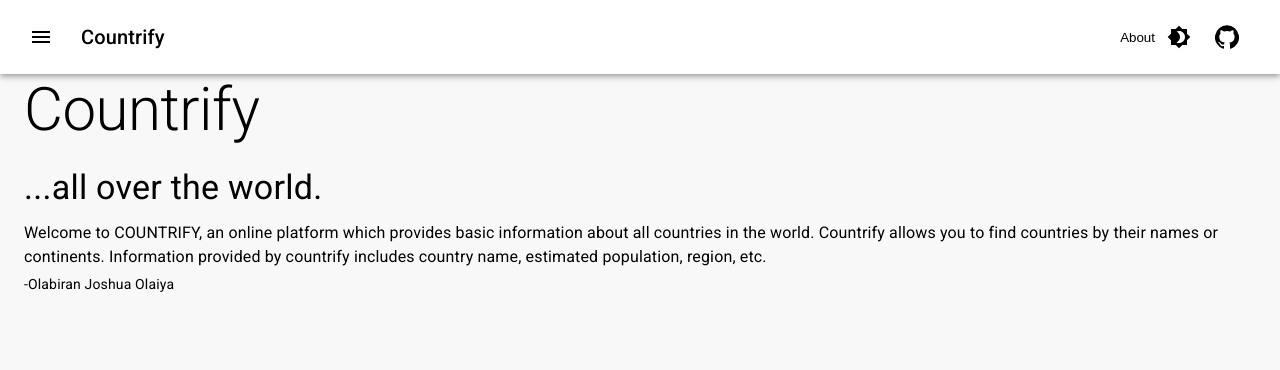
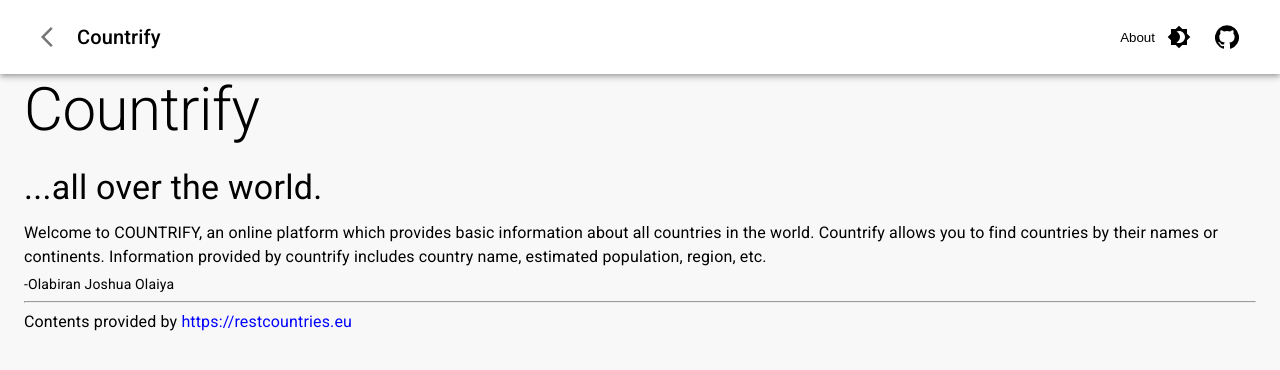
Before and after one commit to olabiranj/countrify, a React (Create React App) app: page /about in a window 1280 px wide. Shown: the top 370 px of the page. Built offline with nearby package versions, Linux system fonts and the light colour scheme; no server answers.

Commit message:
new features added

```diff
--- a/src/App.js
+++ b/src/App.js
@@ -52,7 +52,7 @@ function App () {
                 setCountries ={setCountries} />
             </Route>
             <Route path='/github' component={() => {
-              window.location.href = 'https://github.com/olabiranj';
+              window.location.href = 'https://github.com/olabiranj/countrify';
               return null;
             }} />
           </Switch>
--- a/src/components/Header.js
+++ b/src/components/Header.js
@@ -16,6 +16,7 @@ import CssBaseline from '@material-ui/core/CssBaseline';
 import List from '@material-ui/core/List';
 import Divider from '@material-ui/core/Divider';
 import MenuIcon from '@material-ui/icons/Menu';
+import ArrowBackIosIcon from '@material-ui/icons/ArrowBackIos';
 import ChevronLeftIcon from '@material-ui/icons/ChevronLeft';
 import ChevronRightIcon from '@material-ui/icons/ChevronRight';
 import ListItem from '@material-ui/core/ListItem';
@@ -114,6 +115,9 @@ export default function Header(props) {
                     [classes.appBarShift]: open,
                 })} position="static" color={props.brightness ? 'secondary' : 'inherit'}>
                 <Toolbar>
+                        {history.location.pathname === '/about' ? <IconButton onClick={() => history.push('/')}>
+                            <ArrowBackIosIcon />
+                        </IconButton> :
                             <IconButton
                                 color="inherit"
                                 aria-label="open drawer"
@@ -122,7 +126,7 @@ export default function Header(props) {
                                 className={clsx(classes.menuButton, open && classes.hide)}
                             >
                                 <MenuIcon />
-                    </IconButton>
+                            </IconButton>}
                         <Typography variant="h6" className={classes.title} onClick={() => history.push("/")}>
                         Countrify
                     </Typography>
--- a/src/views/About.js
+++ b/src/views/About.js
@@ -6,7 +6,6 @@ import Header from '../components/Header';
 
 
 export default function About(props) {
-
 
     return (
         <React.Fragment >
@@ -31,6 +30,12 @@ export default function About(props) {
                 <Typography variant="body2" gutterBottom>
                     -Olabiran Joshua Olaiya
                 </Typography>
+                <hr/>
+                <Typography variant="body1" gutterBottom>
+                    Contents provided by <span style={{color: "blue"}}>https://restcountries.eu</span>
+                </Typography>
+                <br/>
+
 
             </Container>
         </React.Fragment>
```
Lines whose indentation alone changed are shown as unchanged.
